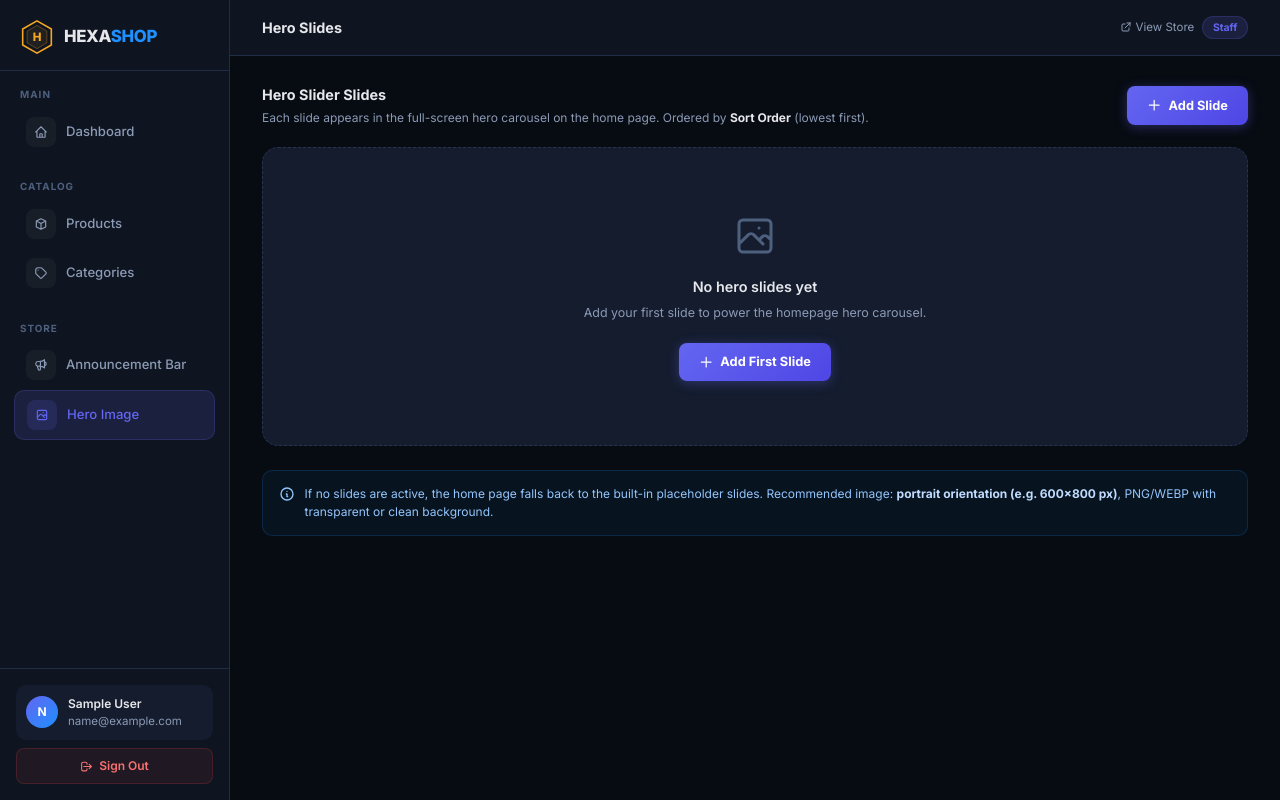
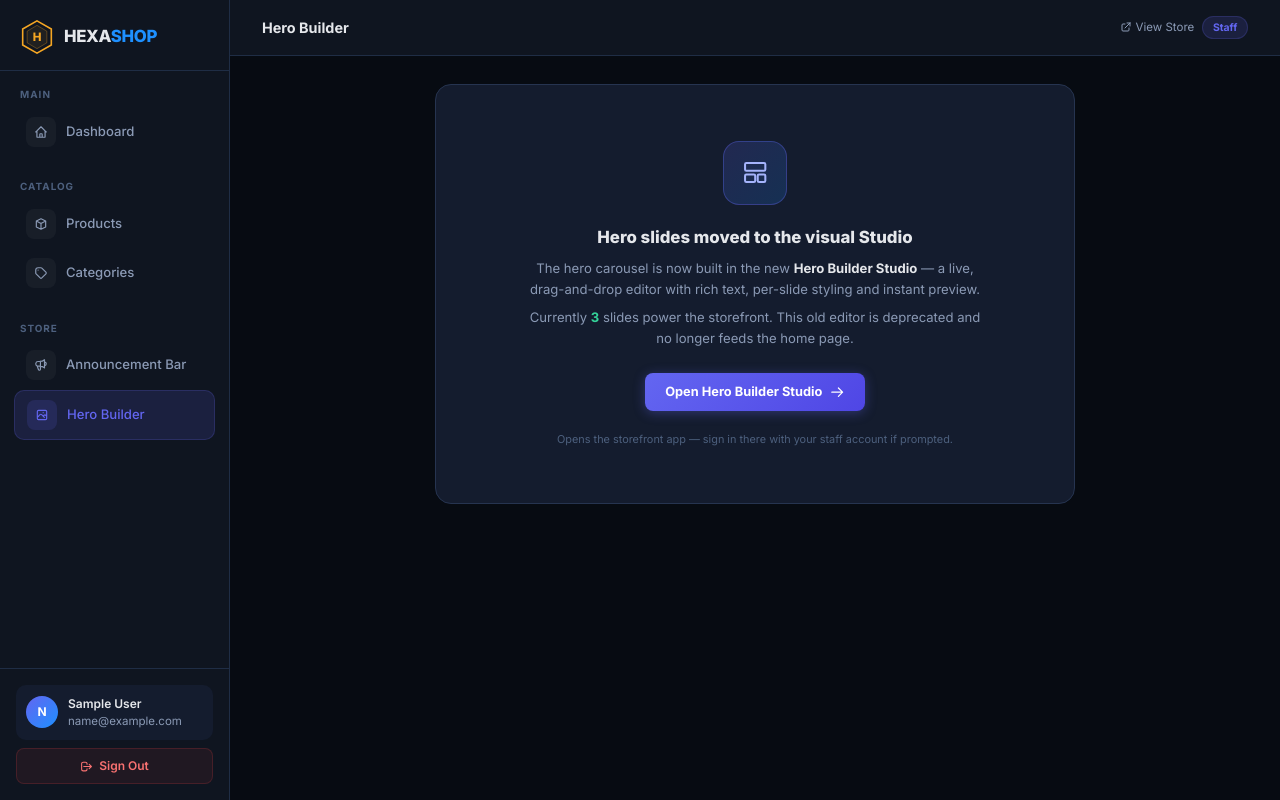
Before and after one commit to tanmoymondal1312/HEXASHOP-DJANGO-REACT, a Django app: page /panel/hero-image/ in a window 1280 px wide. Run offline with Django 4.2, Linux system fonts and the light colour scheme; the visitor is signed in with stand-in values (Sample User, id 1); data comes from the database, SQL or seed files in the repository; data that the repository does not hold is empty; some libraries are stand-ins or nearby versions.

Commit message:
Update backend, frontend

```diff
--- a/backend/apps/admin_panel/views.py
+++ b/backend/apps/admin_panel/views.py
@@ -325,11 +325,20 @@ def announcement(request):
 
 @staff_required
 def hero_image(request):
-    """List all hero slides."""
-    slides = Banner.objects.filter(position="hero").order_by("sort_order", "-created_at")
+    """Hero slides are now managed in the new visual Hero Builder Studio
+    (Next.js, JSON-document driven). This page just points staff there — the old
+    Banner-based editor is deprecated and no longer feeds the storefront."""
+    from django.conf import settings
+    from apps.store_settings.models import HeroSlide
+
+    # Prefer the configured studio URL (matches the frontend's API host so auth
+    # works); fall back to the request host for other environments.
+    studio_url = getattr(settings, "HERO_STUDIO_URL", None) or (
+        f"http://{request.get_host().split(':')[0]}:3000/studio/hero"
+    )
     return render(request, "admin_panel/hero_image.html", {
-        "slides": slides,
-        "msg": request.GET.get("msg", ""),
+        "studio_url": studio_url,
+        "slide_count": HeroSlide.objects.count(),
     })
 
 
--- a/backend/hexashop/settings/development.py
+++ b/backend/hexashop/settings/development.py
@@ -18,6 +18,11 @@ EMAIL_BACKEND = "django.core.mail.backends.console.EmailBackend"
 
 # mDNS hostname for LAN access — any device on the same Wi-Fi can reach the site
 _LAN_HOST = "tanmoy-ubuntu-computer.local"
+
+# Where the Next.js Hero Builder Studio lives. Must be the SAME host the frontend
+# points its API at (the mDNS host in LAN mode) so the JWT auth cookie is sent —
+# opening the studio via a different host (e.g. 127.0.0.1) breaks login.
+HERO_STUDIO_URL = f"http://{_LAN_HOST}:3000/studio/hero"
 
 CORS_ALLOWED_ORIGINS = [
     "http://localhost:3000",
--- a/backend/templates/admin_panel/base.html
+++ b/backend/templates/admin_panel/base.html
@@ -387,7 +387,7 @@
                 <path stroke-linecap="round" stroke-linejoin="round" d="M4 16l4.586-4.586a2 2 0 012.828 0L16 16m-2-2l1.586-1.586a2 2 0 012.828 0L20 14m-6-6h.01M6 20h12a2 2 0 002-2V6a2 2 0 00-2-2H6a2 2 0 00-2 2v12a2 2 0 002 2z"/>
               </svg>
             </span>
-            Hero Image
+            Hero Builder
           </a>
         </li>
       </ul>
--- a/backend/templates/admin_panel/hero_image.html
+++ b/backend/templates/admin_panel/hero_image.html
@@ -1,160 +1,50 @@
 {% extends "admin_panel/base.html" %}
-{% block title %}Hero Slides{% endblock %}
-{% block heading %}Hero Slides{% endblock %}
+{% block title %}Hero Builder{% endblock %}
+{% block heading %}Hero Builder{% endblock %}
 
 {% block content %}
 <div>
+  <div style="text-align:center;padding:3.5rem 2rem;
+              background:var(--card);border:1px solid var(--border2);
+              border-radius:1rem;max-width:640px;margin:0 auto;">
 
-  {% if msg == "added" %}
-  <div class="alert alert-success mb-5">
-    <svg style="width:1.1rem;height:1.1rem;flex-shrink:0;" fill="none" stroke="currentColor" viewBox="0 0 24 24">
-      <path stroke-linecap="round" stroke-linejoin="round" stroke-width="2" d="M5 13l4 4L19 7"/>
-    </svg>
-    Slide added successfully.
+    <div style="width:64px;height:64px;border-radius:1rem;margin:0 auto 1.25rem;
+                display:flex;align-items:center;justify-content:center;
+                background:linear-gradient(135deg,rgba(99,102,241,0.18),rgba(30,144,255,0.18));
+                border:1px solid rgba(99,102,241,0.35);">
+      <svg style="width:1.9rem;height:1.9rem;color:#a5b4fc;" fill="none" stroke="currentColor" viewBox="0 0 24 24">
+        <path stroke-linecap="round" stroke-linejoin="round" stroke-width="1.6"
+              d="M4 5a1 1 0 011-1h14a1 1 0 011 1v4a1 1 0 01-1 1H5a1 1 0 01-1-1V5z
+                 M4 14a1 1 0 011-1h6a1 1 0 011 1v4a1 1 0 01-1 1H5a1 1 0 01-1-1v-4z
+                 M15 13h4a1 1 0 011 1v4a1 1 0 01-1 1h-4a1 1 0 01-1-1v-4a1 1 0 011-1z"/>
+      </svg>
+    </div>
+
+    <h2 style="font-size:1.05rem;font-weight:800;color:var(--text);margin:0 0 0.5rem;">
+      Hero slides moved to the visual Studio
+    </h2>
+    <p style="font-size:0.82rem;color:var(--text2);margin:0 auto 0.4rem;max-width:460px;line-height:1.6;">
+      The hero carousel is now built in the new <strong style="color:var(--text);">Hero Builder Studio</strong> —
+      a live, drag-and-drop editor with rich text, per-slide styling and instant preview.
+    </p>
+    <p style="font-size:0.82rem;color:var(--text2);margin:0 auto 1.5rem;max-width:460px;line-height:1.6;">
+      Currently <strong style="color:#34d399;">{{ slide_count }}</strong> slide{{ slide_count|pluralize }}
+      power{{ slide_count|pluralize:"s," }} the storefront. This old editor is deprecated and no longer
+      feeds the home page.
+    </p>
+
+    <a href="{{ studio_url }}" target="_blank" rel="noopener" class="btn-primary"
+       style="display:inline-flex;align-items:center;gap:0.5rem;">
+      Open Hero Builder Studio
+      <svg style="width:0.9rem;height:0.9rem;" fill="none" stroke="currentColor" viewBox="0 0 24 24">
+        <path stroke-linecap="round" stroke-linejoin="round" stroke-width="2"
+              d="M14 5l7 7m0 0l-7 7m7-7H3"/>
+      </svg>
+    </a>
+
+    <p style="font-size:0.68rem;color:var(--text3);margin:1.25rem auto 0;max-width:460px;">
+      Opens the storefront app — sign in there with your staff account if prompted.
+    </p>
   </div>
-  {% elif msg == "deleted" %}
-  <div class="alert alert-success mb-5">
-    <svg style="width:1.1rem;height:1.1rem;flex-shrink:0;" fill="none" stroke="currentColor" viewBox="0 0 24 24">
-      <path stroke-linecap="round" stroke-linejoin="round" stroke-width="2" d="M5 13l4 4L19 7"/>
-    </svg>
-    Slide deleted.
-  </div>
-  {% endif %}
-
-  <!-- Header row -->
-  <div style="display:flex;align-items:center;justify-content:space-between;margin-bottom:1.25rem;">
-    <div>
-      <h2 style="font-size:0.9rem;font-weight:700;color:var(--text);margin:0 0 0.2rem;">Hero Slider Slides</h2>
-      <p style="font-size:0.75rem;color:var(--text2);margin:0;">
-        Each slide appears in the full-screen hero carousel on the home page.
-        Ordered by <strong style="color:var(--text);">Sort Order</strong> (lowest first).
-      </p>
-    </div>
-    <a href="{% url 'admin_panel:hero_slide_add' %}" class="btn-primary">
-      <svg style="width:0.9rem;height:0.9rem;" fill="none" stroke="currentColor" viewBox="0 0 24 24">
-        <path stroke-linecap="round" stroke-linejoin="round" stroke-width="2" d="M12 4v16m8-8H4"/>
-      </svg>
-      Add Slide
-    </a>
-  </div>
-
-  <!-- Slides list -->
-  {% if slides %}
-  <div style="display:flex;flex-direction:column;gap:0.75rem;">
-    {% for slide in slides %}
-    <div class="panel-card" style="overflow:visible;">
-      <div style="display:flex;align-items:center;gap:1rem;padding:1rem 1.25rem;">
-
-        <!-- Thumbnail -->
-        <div style="width:64px;height:64px;border-radius:0.625rem;overflow:hidden;flex-shrink:0;
-                    background:var(--bg);border:1px solid var(--border);
-                    display:flex;align-items:center;justify-content:center;">
-          {% if slide.image %}
-          <img src="{{ slide.image.url }}" alt="{{ slide.title }}"
-               style="width:100%;height:100%;object-fit:cover;" />
-          {% else %}
-          <svg style="width:1.5rem;height:1.5rem;color:var(--text3);" fill="none" stroke="currentColor" viewBox="0 0 24 24">
-            <path stroke-linecap="round" stroke-linejoin="round" stroke-width="1.5"
-                  d="M4 16l4.586-4.586a2 2 0 012.828 0L16 16m-2-2l1.586-1.586
-                     a2 2 0 012.828 0L20 14m-6-6h.01M6 20h12a2 2 0 002-2V6
-                     a2 2 0 00-2-2H6a2 2 0 00-2 2v12a2 2 0 002 2z"/>
-          </svg>
-          {% endif %}
-        </div>
-
-        <!-- Info -->
-        <div style="flex:1;min-width:0;">
-          <div style="display:flex;align-items:center;gap:0.5rem;margin-bottom:0.2rem;">
-            <!-- Accent colour swatch -->
-            <span style="width:10px;height:10px;border-radius:50%;flex-shrink:0;
-                         background:{{ slide.accent_color|default:'#1e90ff' }};
-                         box-shadow:0 0 6px {{ slide.accent_color|default:'#1e90ff' }}88;"></span>
-            <span style="font-size:0.85rem;font-weight:700;color:var(--text);
-                         overflow:hidden;text-overflow:ellipsis;white-space:nowrap;">
-              {{ slide.title }}{% if slide.heading_accent %} <span style="color:{{ slide.accent_color|default:'#1e90ff' }};">{{ slide.heading_accent }}</span>{% endif %}
-            </span>
-            {% if slide.is_active %}
-            <span class="badge badge-green" style="margin-left:4px;">Live</span>
-            {% else %}
-            <span class="badge badge-gray" style="margin-left:4px;">Hidden</span>
-            {% endif %}
-          </div>
-          {% if slide.subtitle %}
-          <p style="font-size:0.72rem;color:var(--text2);margin:0 0 0.2rem;
-                    overflow:hidden;text-overflow:ellipsis;white-space:nowrap;">
-            {{ slide.subtitle }}
-          </p>
-          {% endif %}
-          <div style="display:flex;align-items:center;gap:0.9rem;font-size:0.68rem;color:var(--text3);">
-            <span>Sort: {{ slide.sort_order }}</span>
-            {% if slide.cta_text %}<span>CTA: {{ slide.cta_text }}</span>{% endif %}
-            {% if not slide.image and not slide.image_url %}
-            <span style="color:#fbbf24;">⚠ No image</span>
-            {% endif %}
-          </div>
-        </div>
-
-        <!-- Actions -->
-        <div style="display:flex;align-items:center;gap:0.5rem;flex-shrink:0;">
-          <a href="{% url 'admin_panel:hero_slide_edit' slide.pk %}" class="btn-secondary btn-sm">
-            <svg style="width:0.8rem;height:0.8rem;" fill="none" stroke="currentColor" viewBox="0 0 24 24">
-              <path stroke-linecap="round" stroke-linejoin="round" stroke-width="2"
-                    d="M11 5H6a2 2 0 00-2 2v11a2 2 0 002 2h11a2 2 0 002-2v-5
-                       m-1.414-9.414a2 2 0 112.828 2.828L11.828 15H9v-2.828l8.586-8.586z"/>
-            </svg>
-            Edit
-          </a>
-          <a href="{% url 'admin_panel:hero_slide_delete' slide.pk %}" class="btn-danger btn-sm">
-            <svg style="width:0.8rem;height:0.8rem;" fill="none" stroke="currentColor" viewBox="0 0 24 24">
-              <path stroke-linecap="round" stroke-linejoin="round" stroke-width="2"
-                    d="M19 7l-.867 12.142A2 2 0 0116.138 21H7.862a2 2 0 01-1.995-1.858L5 7m5 4v6m4-6v6m1-10V4a1 1 0 00-1-1h-4a1 1 0 00-1 1v3M4 7h16"/>
-            </svg>
-            Delete
-          </a>
-        </div>
-      </div>
-    </div>
-    {% endfor %}
-  </div>
-
-  {% else %}
-  <!-- Empty state -->
-  <div style="text-align:center;padding:4rem 2rem;
-              background:var(--card);border:1px dashed var(--border2);
-              border-radius:1rem;">
-    <svg style="width:3rem;height:3rem;color:var(--text3);margin:0 auto 1rem;" fill="none" stroke="currentColor" viewBox="0 0 24 24">
-      <path stroke-linecap="round" stroke-linejoin="round" stroke-width="1.5"
-            d="M4 16l4.586-4.586a2 2 0 012.828 0L16 16m-2-2l1.586-1.586
-               a2 2 0 012.828 0L20 14m-6-6h.01M6 20h12a2 2 0 002-2V6
-               a2 2 0 00-2-2H6a2 2 0 00-2 2v12a2 2 0 002 2z"/>
-    </svg>
-    <p style="font-size:0.9rem;font-weight:600;color:var(--text);margin:0 0 0.4rem;">No hero slides yet</p>
-    <p style="font-size:0.78rem;color:var(--text2);margin:0 0 1.25rem;">
-      Add your first slide to power the homepage hero carousel.
-    </p>
-    <a href="{% url 'admin_panel:hero_slide_add' %}" class="btn-primary">
-      <svg style="width:0.9rem;height:0.9rem;" fill="none" stroke="currentColor" viewBox="0 0 24 24">
-        <path stroke-linecap="round" stroke-linejoin="round" stroke-width="2" d="M12 4v16m8-8H4"/>
-      </svg>
-      Add First Slide
-    </a>
-  </div>
-  {% endif %}
-
-  <!-- Tip -->
-  <div style="margin-top:1.5rem;padding:0.875rem 1rem;
-              background:rgba(30,144,255,0.06);border:1px solid rgba(30,144,255,0.18);
-              border-radius:0.625rem;font-size:0.75rem;color:#93c5fd;
-              display:flex;align-items:flex-start;gap:0.6rem;">
-    <svg style="width:1rem;height:1rem;flex-shrink:0;margin-top:1px;" fill="none" stroke="currentColor" viewBox="0 0 24 24">
-      <path stroke-linecap="round" stroke-linejoin="round" stroke-width="2"
-            d="M13 16h-1v-4h-1m1-4h.01M21 12a9 9 0 11-18 0 9 9 0 0118 0z"/>
-    </svg>
-    <span>
-      If no slides are active, the home page falls back to the built-in placeholder slides.
-      Recommended image: <strong style="color:#bfdbfe;">portrait orientation (e.g. 600×800 px)</strong>, PNG/WEBP with transparent or clean background.
-    </span>
-  </div>
-
 </div>
 {% endblock %}
```
Also changed, not shown: frontend/src/lib/api.ts (+6 -1 lines), 1 other file.
